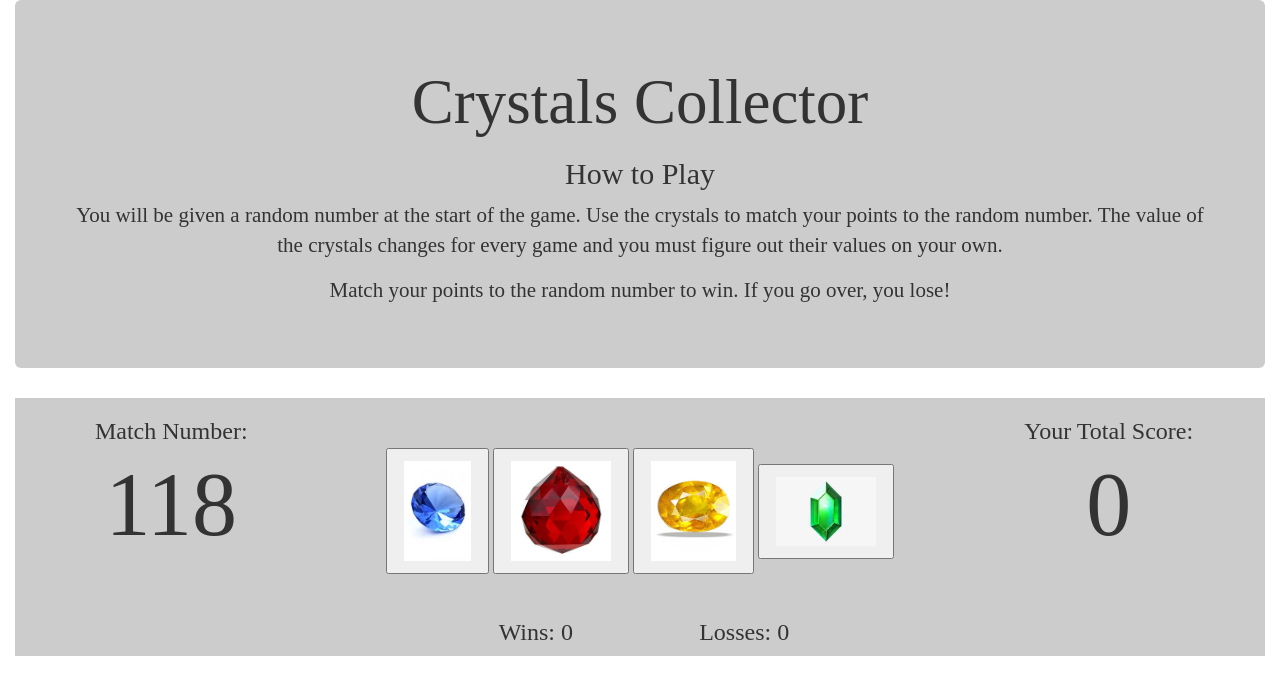
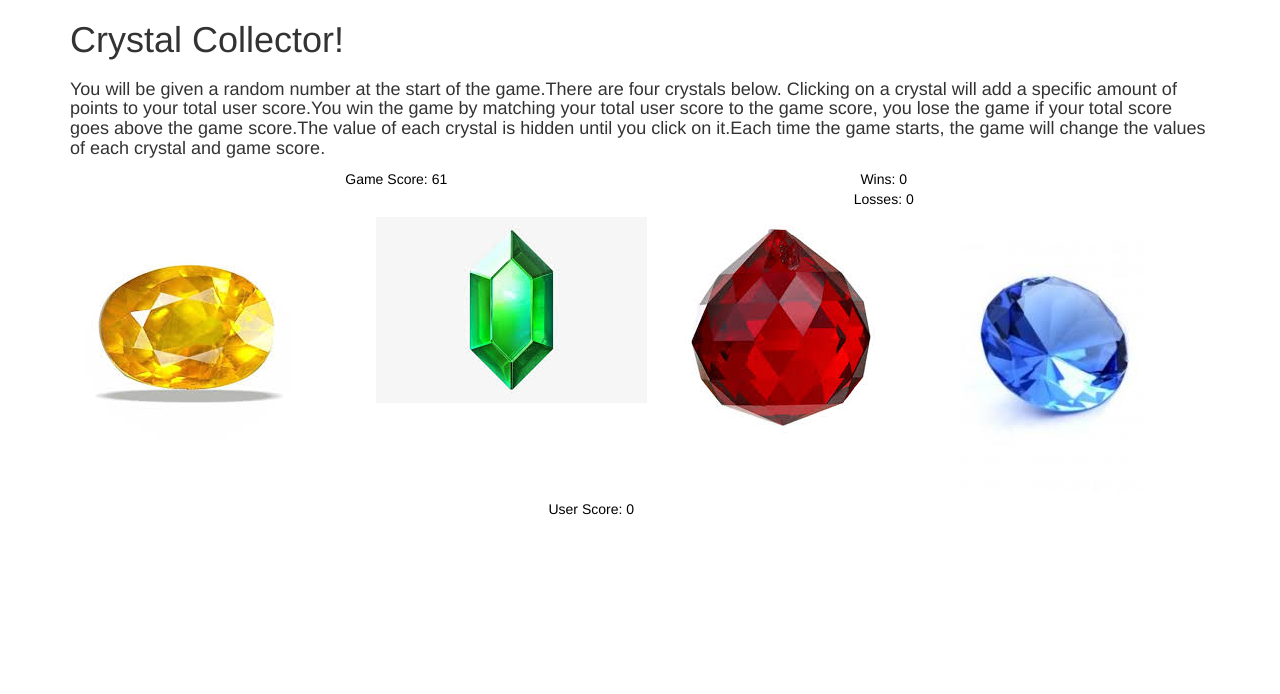
Before and after one commit to anish0913/Crystals-Collector-Game, a plain HTML site: page index.html in a window 1280 px wide. Drawn offline with nearby package versions, Linux system fonts and the light colour scheme; a web font is replaced by a local one.

Commit message:
Final Commit

```diff
--- a/assets/css/style.css
+++ b/assets/css/style.css
@@ -1,52 +1,21 @@
-body
+#scoreLimit
 {
-	background-image: url("../images/background.jpg");
-	background-repeat:no-repeat;
-	background-size:cover;
+  color: black;
+  text-align: center;
+
+}
+#winnerScore {
+  color: black;
+  text-align: center;
+
+}
+#loserScore {
+  color: black;
+  text-align: center;
+
 }
 
-.jumbotron
-{
-	background-color: #cccccc;
+#playerScore {
+  color: black;
+  text-align: center;
 }
-
-#gameSection, #scoreSection
-{
-	background-color: #cccccc;
-	margin-left: auto;
-	margin-right: auto;
-}
-
-
-#buttonSection
- {
-	padding: 0px;
-	padding-top: 50px;
-	padding-bottom: 25px;
- }
-
-h1, h2, h3
-{
-	font-family: 'Times New Roman', cursive;
-}
-
-p
-{
-	font-family: 'Times New Roman', sans-serif;
-}
-
-.numberBox
-{
-	font-size: 90px;
-	margin: 0px;
-}
-
-.icons
-{
-	display: inline-block;
-  	max-width: 100px;
-  	max-height: 100px;
-  	width: auto;
-  	height: auto;
-  	margin:10px;
-}
--- a/assets/javascript/game.js
+++ b/assets/javascript/game.js
@@ -1,148 +1,108 @@
 $(document).ready(function()
 {
-	var rand = [];
 
-	for (var r = 19; r < 121; r++)
-	{
-		rand.push(r);
-	}
+	  //Variables
+	  var winCount = 0;
+	  var lossCount = 0;
+	  var userScore = 0;
+	  var computerScore = Math.floor(Math.random() * 102) + 19;
+	  var first = Math.floor(Math.random() * 12) + 1;
+	  var second = Math.floor(Math.random() * 12) + 1;
+	  var third = Math.floor(Math.random() * 12) + 1;
+	  var fourth = Math.floor(Math.random() * 12) + 1;
 
-	var crystals = [];
-
-	for (var c = 1; c < 13; c++)
-	{
-
-		crystals.push(c);
-	}
-
-	var randNumber;
-	var crystalNumbers = [];
-
-	var c1;
-	var c2;
-	var c3;
-	var c4;
-
-  var totalScore = 0;
-
-	var wins = 0;
-	var losses = 0;
+	  //Displays text score
+	  $("#winnerScore").text("Wins: " + winCount);
+	  $("#loserScore").text("Losses: " + lossCount);
+	  $("#scoreLimit").text("Game Score: " + computerScore);
+	  $("#playerScore").text("User Score: " + userScore);
 
 
-	function pickRandomNumber(arr)
+	// Reset Function
+	function resetGame()
 	{
-
-		var x = arr[Math.floor(Math.random() * arr.length)];
-		randNumber = x;
-		$("#randomNumber").html(randNumber);
-
-		console.log("random number: " + randNumber);
+	  userScore = 0;
+	  computerScore = Math.floor(Math.random() * 102) + 19;
+	  first = Math.floor(Math.random() * 12) + 1;
+	  second = Math.floor(Math.random() * 12) + 1;
+	  third = Math.floor(Math.random() * 12) + 1;
+	  fourth = Math.floor(Math.random() * 12) + 1;
+	  $("#scoreLimit").text("Game Score: " + computerScore);
+	  $("#playerScore").text("User Score: " + userScore);
 
 	}
 
-	function pickRandomCrystals(arr)
+// Click Function
+	function winGame()
 	{
-
-		for (var y = 0; y < 4; y++)
-		{
-
-			var a = arr[Math.floor(Math.random() * arr.length)];
-
-			crystalNumbers.push(a);
+	  alert("Winner Winner!");
+	  winCount = winCount + 1;
+	  $("#winnerScore").text("Wins: " + winCount);
+	  resetGame();
 	}
 
-		console.log("crystal numbers: " + crystalNumbers);
-
+// Click Function
+	function loseGame()
+	{
+	  alert("OOOO... So Close!");
+	  lossCount = lossCount + 1;
+	  $("#loserScore").text("Losses: " + lossCount);
+	  resetGame();
 	}
 
-	function crystalValues(arr) {
-
-		for (i = 0; i < arr.length; i++)
+	// Click Function
+	$("#crystal1").click(function()
 	{
-
-		$("#button-" + (i+1)).attr("value", arr[i]);
-		console.log(this);
+	  userScore = userScore + first;
+	  $("#playerScore").text("User Score: " + userScore);
+		if (userScore === computerScore)
+		{
+		  winGame();
+		} else if (userScore > computerScore)
+		{
+		  loseGame();
 		}
-
-		c1 = arr[0];
-		c2 = arr[1];
-		c3 = arr[2];
-		c4 = arr[3];
-	}
-
-	function gameReset(x)
-	{
-
-		crystalNumbers = [];
-
-		pickRandomNumber(rand);
-
-		pickRandomCrystals(crystals);
-
-		crystalValues(crystalNumbers);
-
-		totalScore = 0;
-		$("#totalNumber").html(totalScore);
-
-		alert(x);
-	}
-
-	pickRandomNumber(rand);
-	pickRandomCrystals(crystals);
-	crystalValues(crystalNumbers);
-
-
-
-		$("#button-1").on("click", function()
-		{
-
-			totalScore += c1;
-			$("#totalNumber").html(totalScore);
 	});
 
-		$("#button-2").on("click", function()
+	// Click Function
+	$("#crystal2").click(function()
 	{
-
-			totalScore += c2;
-			$("#totalNumber").html(totalScore);
+	  userScore = userScore + second;
+		$("#playerScore").text("User Score: " + userScore);
+		if (userScore === computerScore)
+		{
+		  winGame();
+		} else if (userScore > computerScore)
+		{
+		  loseGame();
+		}
 	});
 
-		$("#button-3").on("click", function()
+	// Click Function
+	$("#crystal3").click(function()
 	{
-
-			totalScore += c3;
-			$("#totalNumber").html(totalScore);
+	  userScore = userScore + third;
+		$("#playerScore").text("User Score: " + userScore);
+		if (userScore === computerScore)
+		{
+		  winGame();
+		} else if (userScore > computerScore)
+		{
+		  loseGame();
+		}
 	});
 
-		$("#button-4").on("click", function()
+	// Click Function
+	$("#crystal4").click(function()
 	{
-
-			totalScore += c4;
-			$("#totalNumber").html(totalScore);
-		});
-
-	$("button").on("click", function()
+	  userScore = userScore + fourth;
+	  $("#playerScore").text("User Score: " + userScore);
+		if (userScore === computerScore)
 		{
-		if (totalScore == randNumber)
+		  winGame();
+		} else if (userScore > computerScore)
 		{
-
-			wins++;
-			console.log(totalScore);
-			$("#totalNumber").html(totalScore);
-			$("#wins").html("Wins: " + wins);
-
-
-			setTimeout(function() {gameReset("WINNER WINNER CHICKEN DINNER!!")}, 200);
-		}
-
-		else if (totalScore > randNumber)
-		{
-
-			losses++;
-			$("#totalNumber").html(totalScore);
-			$("#losses").html("Losses: " + losses);
-
-			setTimeout(function() {gameReset("FATALITY!")}, 200);
+		  loseGame();
 		}
 	});
 
--- a/index.html
+++ b/index.html
@@ -1,79 +1,83 @@
 <!DOCTYPE html>
 <html>
 <head>
-<title>Crystals Collector</title>
+<title>Crystal Collector</title>
 
-	<link rel="stylesheet" type="text/css" href="assets/css/reset.css">
-	<link rel="stylesheet" href="https://maxcdn.bootstrapcdn.com/bootstrap/3.3.7/css/bootstrap.min.css" integrity="sha384-BVYiiSIFeK1dGmJRAkycuHAHRg32OmUcww7on3RYdg4Va+PmSTsz/K68vbdEjh4u" crossorigin="anonymous">
-	<link href="https://fonts.googleapis.com/css?family=Alfa+Slab+One|Ek+Mukta" rel="stylesheet">
-	<link rel="stylesheet" type="text/css" href="assets/css/style.css">
-	<meta name="viewport" content="width=device-width, initial-scale=1.0">
+<!-- Latest Jquery -->
+<script src="https://code.jquery.com/jquery-3.3.1.slim.min.js" integrity="sha384-q8i/X+965DzO0rT7abK41JStQIAqVgRVzpbzo5smXKp4YfRvH+8abtTE1Pi6jizo" crossorigin="anonymous"></script>
+<!-- Latest Bootstrap -->
+<link rel="stylesheet" href="https://maxcdn.bootstrapcdn.com/bootstrap/3.3.7/css/bootstrap.min.css" integrity="sha384-BVYiiSIFeK1dGmJRAkycuHAHRg32OmUcww7on3RYdg4Va+PmSTsz/K68vbdEjh4u" crossorigin="anonymous">
+<!-- Link to Style -->
+<link rel="stylesheet" href="assets/css/style.css">
 
-  	<script src="https://code.jquery.com/jquery.js"></script>
+<!-- <link rel="stylesheet" href="assets/css/reset.css"> -->
+<!-- Linking to reset.css made text in webpage small-->
 
 </head>
 <body>
 
 
-<div class="container-fluid" id="mainBox">
-
-<div class="jumbotron">
-
-<h1 class="text-center">Crystals Collector</h1>
-
-<h2 class="text-center">How to Play</h2>
-
-<p class="text-center">
-You will be given a random number at the start of the game. Use the crystals to match your points to the random number. The value of the crystals changes for every game and you must figure out their values on your own.
-</p>
-<p class="text-center">
-Match your points to the random number to win. If you go over, you lose!
-</p>
-
+<div class="container">
+<div class="row header">
+<div class="col-md-12"><h1>Crystal Collector!</h1></div>
 </div>
 
-
-<div class="row" id="gameSection">
-
-
-<div class="col-md-3" id="numberSection">
-<h3 class="text-center" id="random">Match Number:</h3>
-<h1 class="numberBox text-center" id="randomNumber">120</h1>
+<div class="row instructions">
+<div class="col-md-12">
+<h4>
+  You will be given a random number at the start of the game.There are four crystals below. Clicking on a crystal will add a specific amount of points to your total user score.You win the game by matching your total user score to the game score, you lose the game if your total score goes above the game score.The value of each crystal is hidden until you click on it.Each time the game starts, the game will change the values of each crystal and game score.
+</h4>
+</div>
 </div>
 
+<div class="row third">
+<div class="col-md-2"></div>
+<div class="col-md-3" id="scoreLimit"><h2>Game Score:</h2></div>
+<div class="col-md-2"></div>
+<div class="col-md-3">
 
-<div class="col-md-6 text-center" id="buttonSection">
-
-<button id="button-1" value="0"><img src="assets/images/blue.jpeg" class="img-responsive icons" id="icon1"></button>
-<button id="button-2" value="0"><img src="assets/images/red.jpeg" class="img-responsive icons" id="icon2"></button>
-<button id="button-3" value="0"><img src="assets/images/yellow.jpeg" class="img-responsive icons" id="icon3"></button>
-<button id="button-4" value="0"><img src="assets/images/zelda.jpeg" class="img-responsive icons" id="icon4"></button>
-
+<div class="row" id="winnerScore">
+<div class="col-md-4"><h2>Wins:</h2></div>
 </div>
 
-
-<div class="col-md-3" id="totalPoints">
-<h3 class="text-center" id="score">Your Total Score:</h3>
-<h1 class="numberBox text-center" id="totalNumber">0</h1>
+<div class="row" id="loserScore">
+<div class="col-md-4"><h2>Losses:</h2></div>
+</div>
+<div class="col-md-2"></div>
+</div>
 </div>
 
+<div class="row crystals">
+<div class="col-md-12">
+<div class="row">
+
+<div class="col-md-3 crystalPic">
+<input type="image" class="btn" id="crystal1" src="assets/images/yellow.jpeg"></input>
 </div>
 
+<div class="col-md-3 crystalPic">
+<input type="image" class="btn" id="crystal2" src="assets/images/zelda.jpeg"></input>
+</div>
 
-<div class="row" id="scoreSection">
+<div class="col-md-3 crystalPic">
+<input type="image" class="btn" id="crystal3" src="assets/images/red.jpeg"></input>
+</div>
+
+<div class="col-md-3 crystalPic">
+<input type="image" class="btn" id="crystal4" src="assets/images/blue.jpeg"></input>
+  </div>
+  </div>
+  </div>
+  </div>
+
+<div class="row fifth">
 <div class="col-md-4"></div>
-<div class="col-md-2" id="winSection">
-<h3 class="text-center" id="wins">Wins:	0</h3>
-</div>
-<div class="col-md-2" id="lossSection">
-<h3 class="text-center" id="losses">Losses: 0</h3>
-</div>
+<div class="col-md-3" id="playerScore">User Score:</div>
 <div class="col-md-4"></div>
 </div>
 </div>
 
+<!-- Link to Javascript -->
+<script src="assets/javascript/game.js"></script>
 </body>
-
-<script src="assets/javascript/game.js"></script>
-
 </html>
```
Also changed, not shown: assets/css/reset.css (+6 -1 lines). Lines whose indentation alone changed are shown as unchanged.
